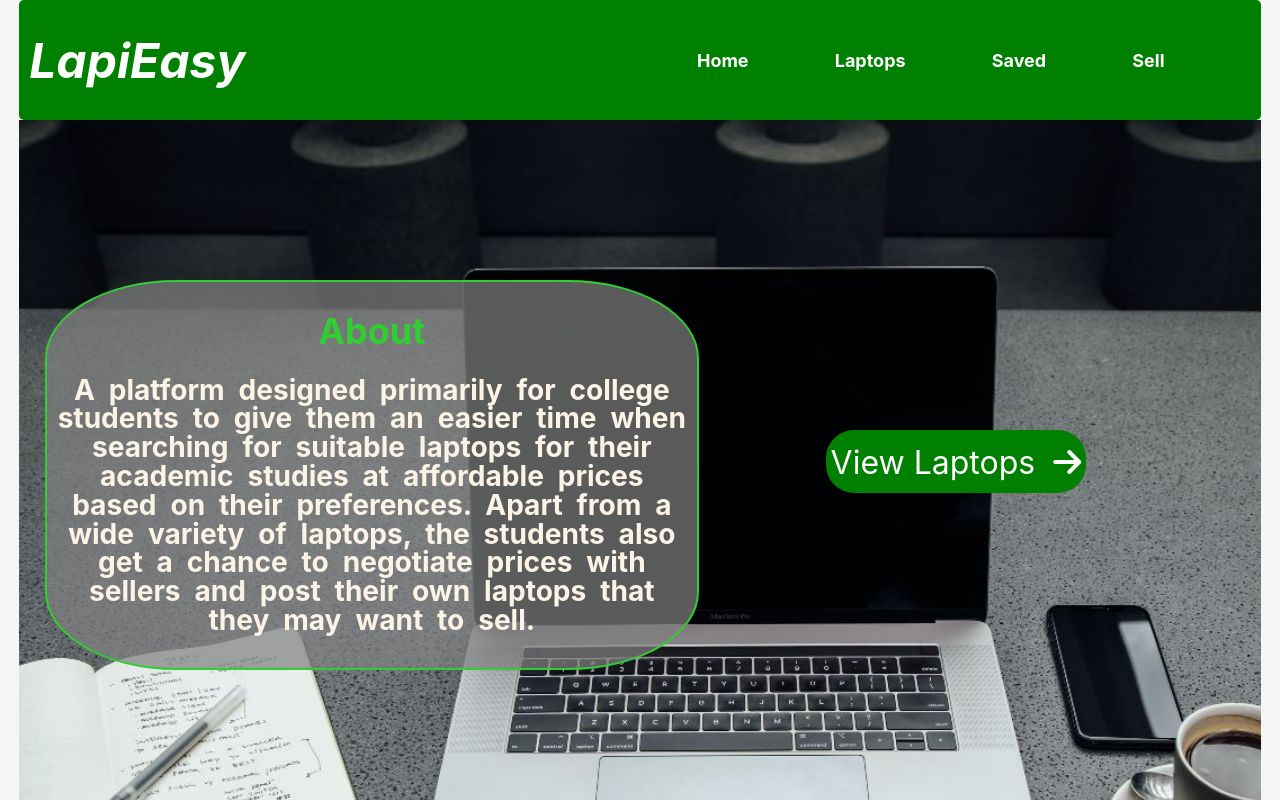
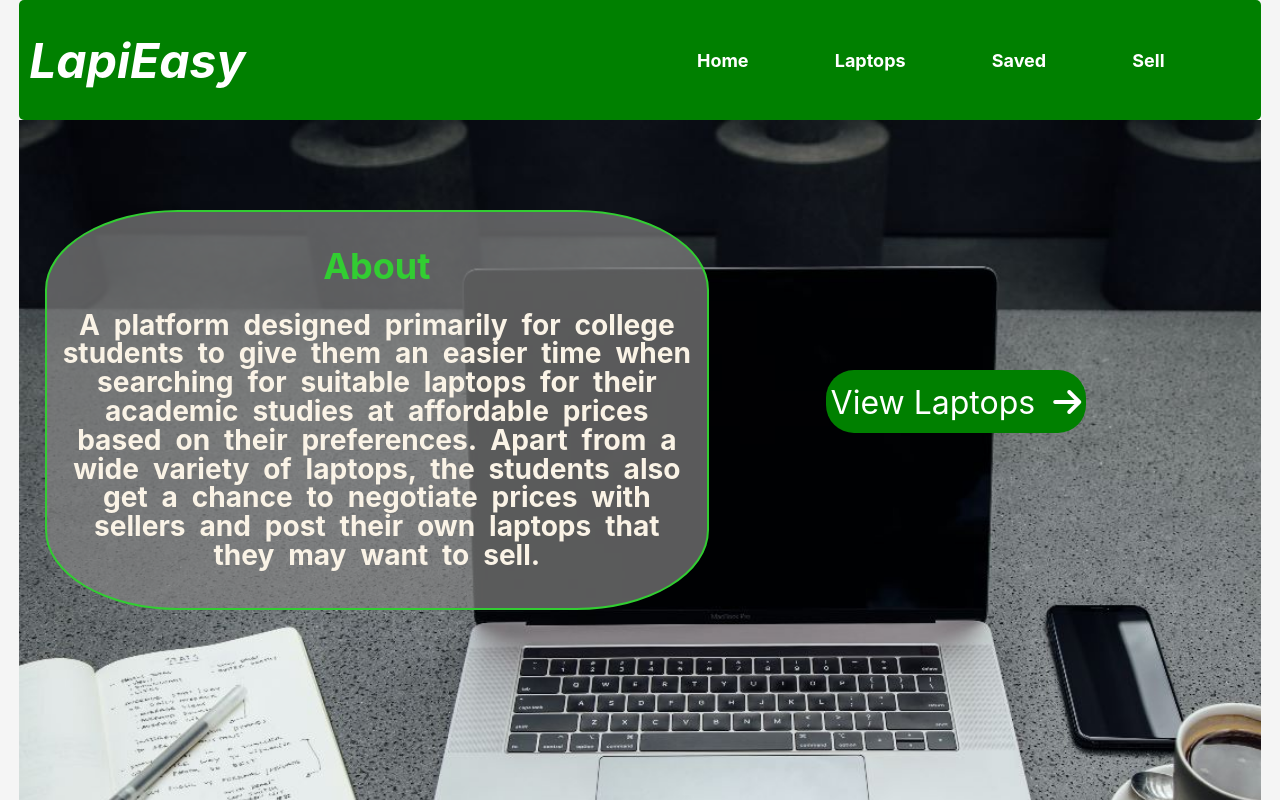
Before and after one commit to Patrick-Njiru/Lapi-Easy, a React (Create React App) app: page / in a window 1280 px wide. Shown: the top 800 px of the page. Built offline with nearby package versions, Linux system fonts and the light colour scheme; no server answers.

Commit message:
Modify file.

```diff
--- a/src/index.css
+++ b/src/index.css
@@ -55,10 +55,10 @@ main.about {
   font-weight: 600;
   color: rgb(250, 243, 230);
   margin-left: 2vw;
-  margin-top: 100px;
+  margin-top: 30px;
   line-height: 1.2em;
   word-spacing: .3em;
-  padding: 5px;
+  padding: 10px;
   background-color: rgba(128, 128, 128, .7);
 }
 .home {
@@ -109,7 +109,7 @@ footer span {
 
 /* Laptops */
 .laptops{
-  margin: 50px 0;
+  margin: 50px 0 50px 30px;
   width: 40vw;
 }
 .laptops h4 {
```
